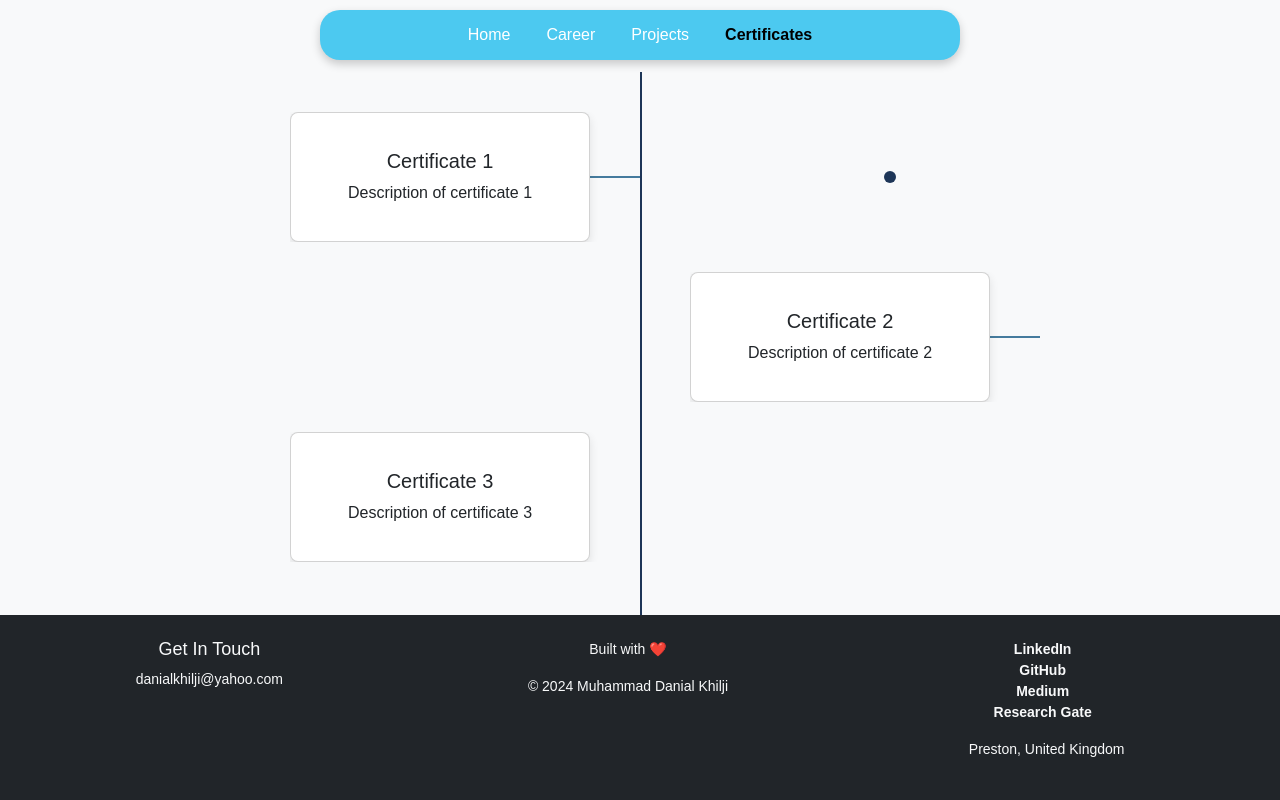
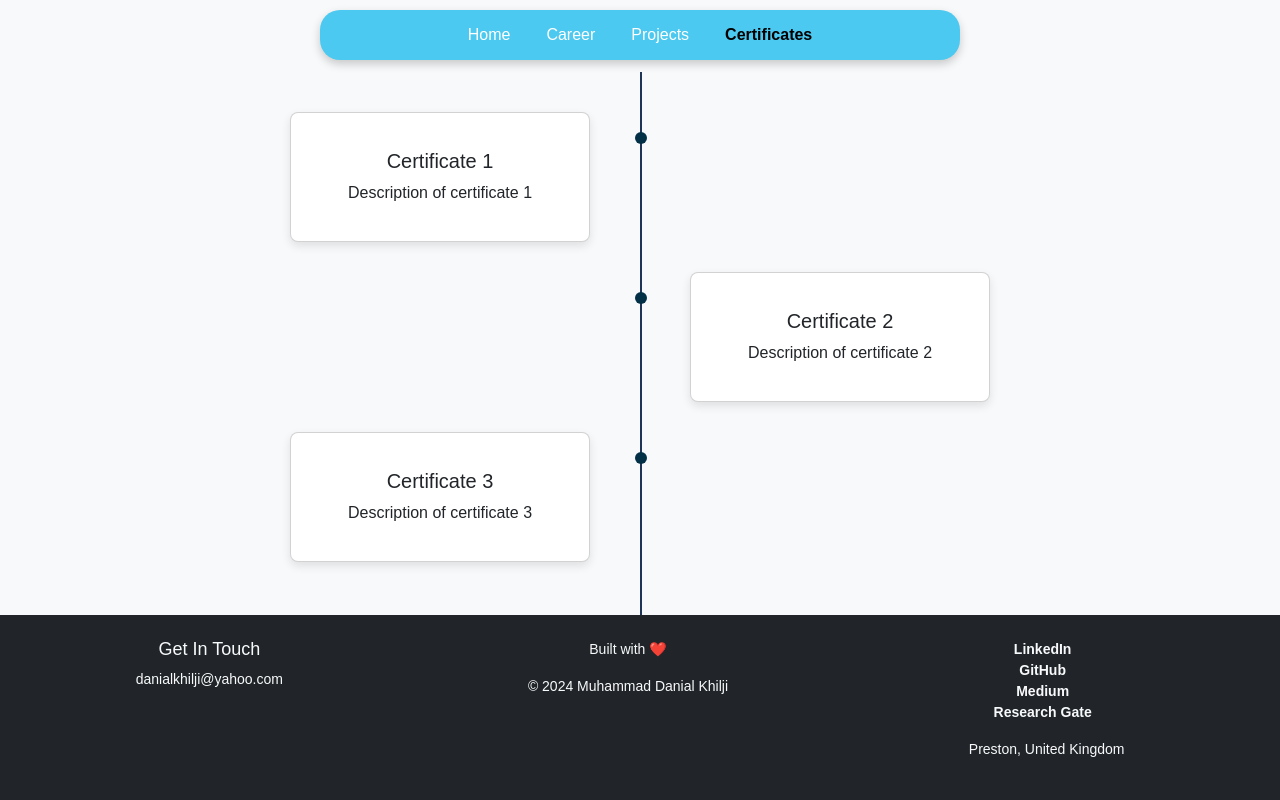
Before and after one commit to danialkhilji/portfolio, a Flask app: page /certificates in a window 1280 px wide. Run offline with Flask 3, Linux system fonts and the light colour scheme.

Commit message:
Added left and right dots in css

```diff
--- a/static/styles.css
+++ b/static/styles.css
@@ -168,23 +168,42 @@ h1 {
 }
 
 /* Vertical line */
-.timeline::before {
-    content: "";
+.timeline::after {
+    content: '';
     position: absolute;
+    width: 6px;
+    background-color: white;
     top: 0;
     bottom: 0;
     left: 50%;
-    width: 2px;
-    background-color: #457B9D; /* Central line color */
-    transform: translateX(-50%);
-    z-index: 1;
 }
 
 /* Timeline Item Styles */
 .timeline-item {
     position: relative;
     margin-bottom: 30px;
-    overflow: hidden;
+}
+
+/* Dots on center line */
+.dot-left, .dot-right {
+    position: absolute;
+    top: 20%;
+    width: 12px;
+    height: 12px;
+    background-color: #023047;
+    border-radius: 50%;
+    transform: translateY(-50%);
+    z-index: 1;
+}
+
+/* Left Dots */
+.dot-left {
+    left: calc(50% - 255px); /* Position left of the center line */
+}
+
+/* Right Dots */
+.dot-right {
+    left: calc(50% - 655px); /* Position right of the center line */
 }
 
 .timeline-item.left {
@@ -193,41 +212,6 @@ h1 {
 
 .timeline-item.right {
     left: calc(50% + 50px); /* Ensure the same gap on the right */
-}
-
-/* Horizontal Line */
-.horizontal-line {
-    position: absolute;
-    top: 50%; /* Align line to the vertical center of the card */
-    width: 50px; /* Length of the horizontal line */
-    height: 2px; /* Thickness of the line */
-    background-color: #457B9D; /* Line color */
-    transform: translateY(-50%); /* Center perfectly */
-    z-index: 0;
-}
-
-.timeline-item.left .horizontal-line {
-    left: 0; /* Start at the right edge of the card */
-    width: calc(50% - 250px); /* Stretch to the center line */
-}
-
-.timeline-item.right .horizontal-line {
-    left: 0;
-    width: calc(50% - 250px);
-    /*transform: scaleX(-1);*/
-}
-
-/* Dot */
-.dot {
-    position: absolute;
-    top: 50%;
-    left: 50%; /* Ensures dot stays on the middle line */
-    transform: translate(-50%, -50%);
-    width: 12px;
-    height: 12px;
-    background-color: #1D3557;
-    border-radius: 50%;
-    z-index: 2;
 }
 
 /* Cards */
--- a/templates/certificates.html
+++ b/templates/certificates.html
@@ -48,10 +48,7 @@
 
             <!-- Timeline Card 1 -->
             <div class="timeline-item left">
-                <!-- Horizontal line -->
-                <div class="horizontal-line"></div>
-                <!-- Dot -->
-                <div class="dot"></div>
+                <span class="dot-left"></span>
                 <div class="card">
                     <div class="card-body text-center">
                         <h5 class="card-title">Certificate 1</h5>
@@ -62,10 +59,7 @@
 
             <!-- Timeline Card 2 -->
             <div class="timeline-item right">
-                <!-- Horizontal line -->
-                <div class="horizontal-line"></div>
-                <!-- Dot -->
-                <div class="dot"></div>
+                <span class="dot-right"></span>
                 <div class="card">
                     <div class="card-body text-center">
                         <h5 class="card-title">Certificate 2</h5>
@@ -76,6 +70,7 @@
 
             <!-- Timeline Card 3 -->
             <div class="timeline-item left">
+                <span class="dot-left"></span>
                 <div class="card">
                     <div class="card-body text-center">
                         <h5 class="card-title">Certificate 3</h5>
```
